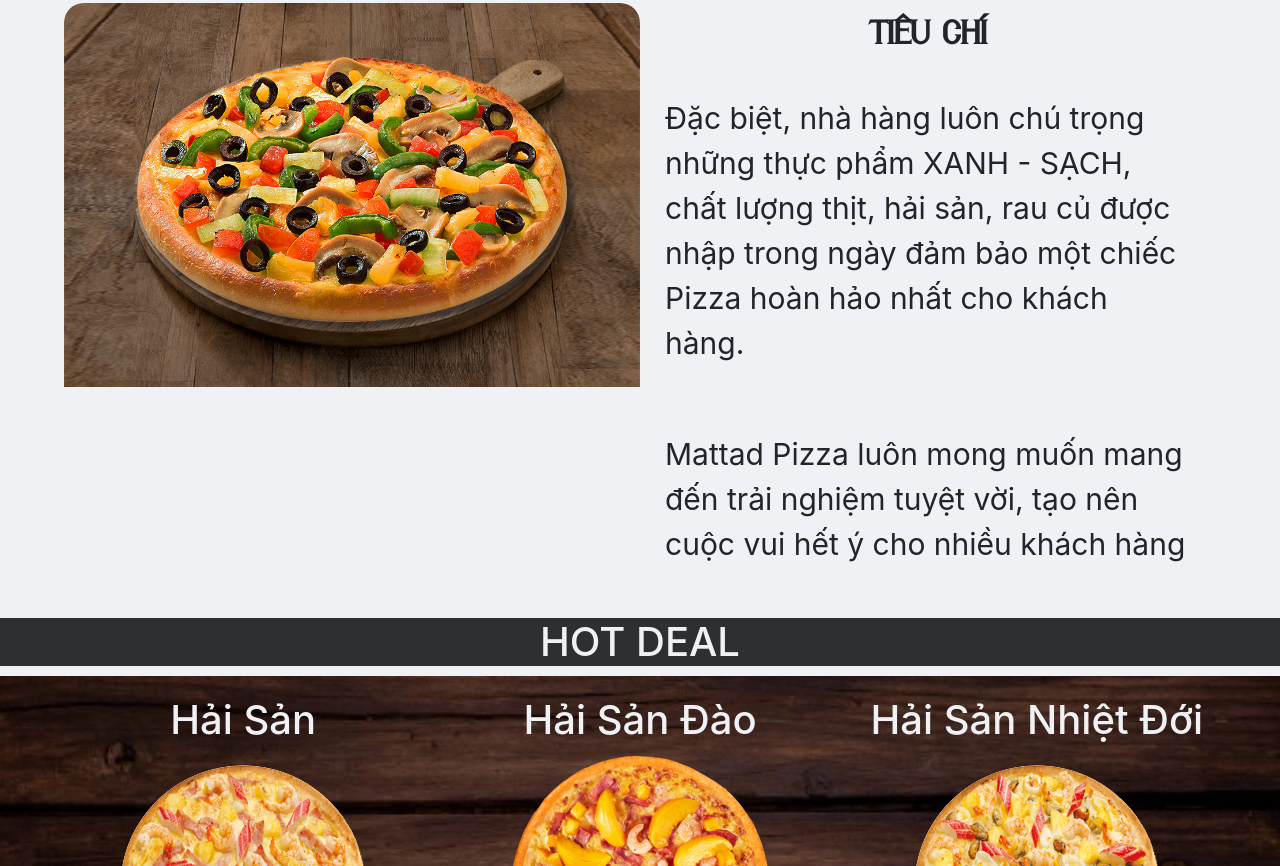
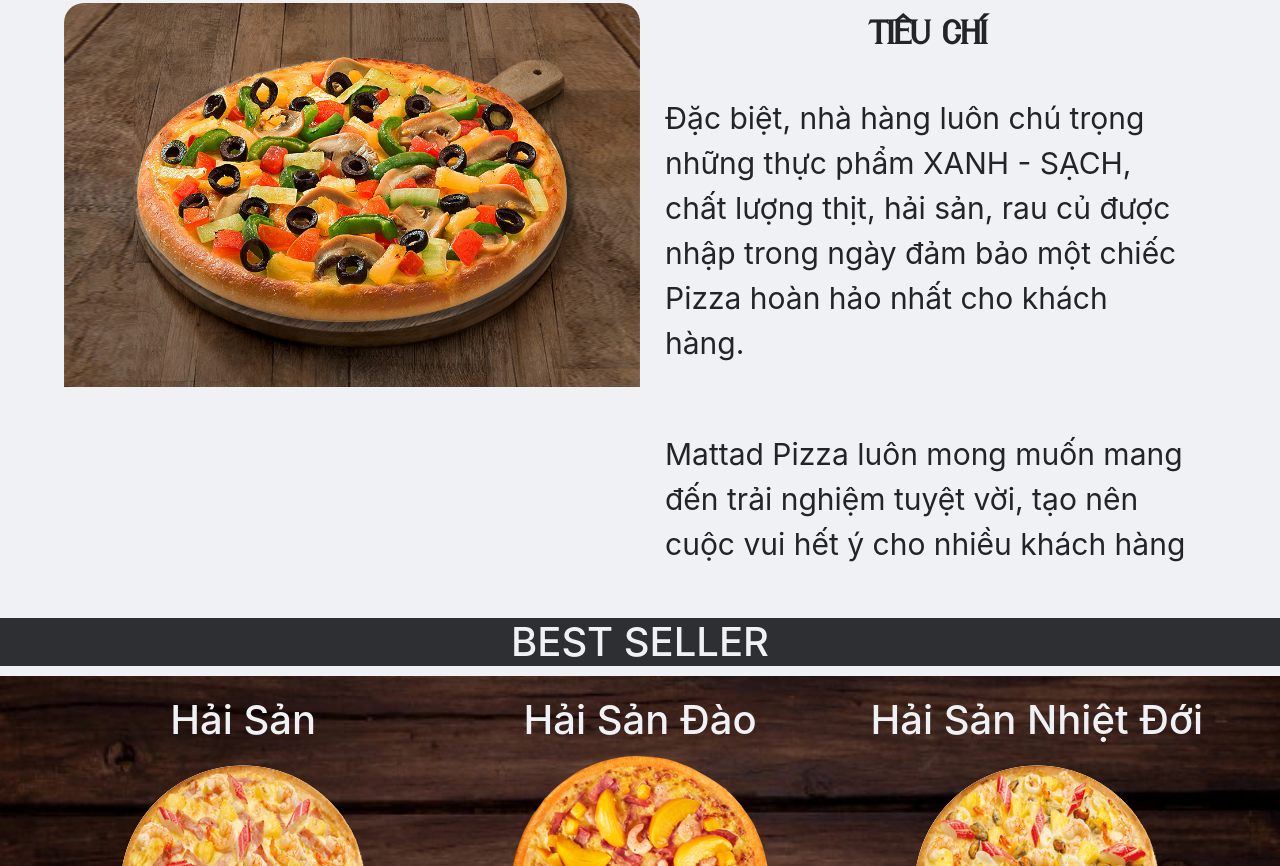
Before and after one commit to ThDat1301/LaptrinhWeb, a plain HTML site: page index.html in a window 1280 px wide. Shown: the part 1282-2148 px from the top of the page. Drawn offline with nearby package versions, Linux system fonts and the light colour scheme.

Commit message:
lastx4 commit

```diff
--- a/index.html
+++ b/index.html
@@ -109,7 +109,7 @@
             </div>
           </div>
           <div class="deal">
-            <h1>HOT DEAL</h1>
+            <h1>BEST SELLER</h1>
           </div>
           <div class="sales">
             <div class="sale">
```
